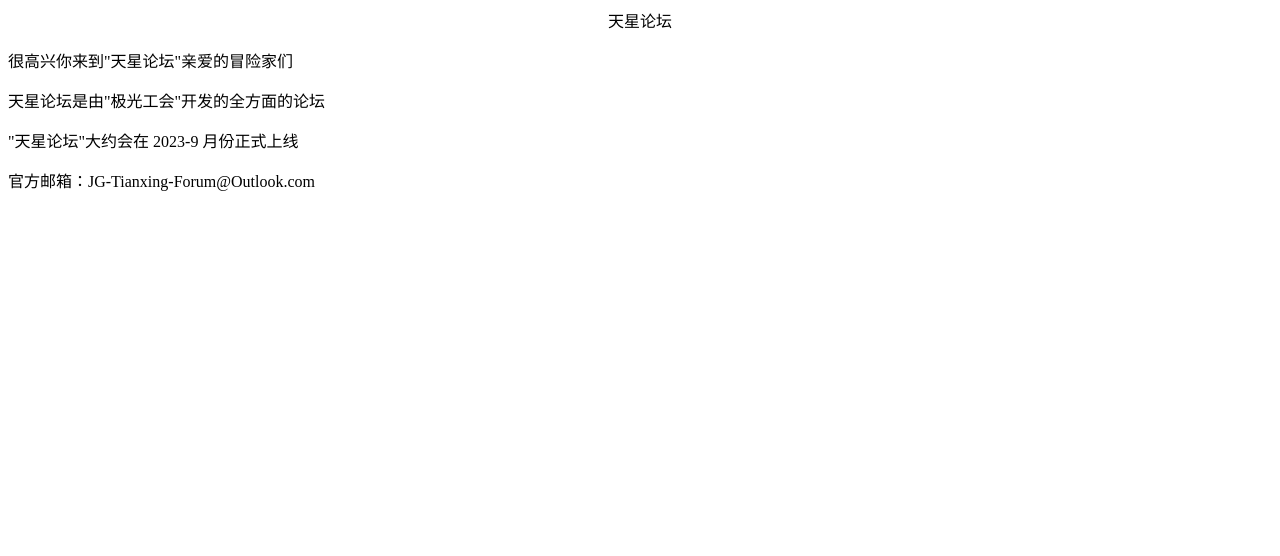
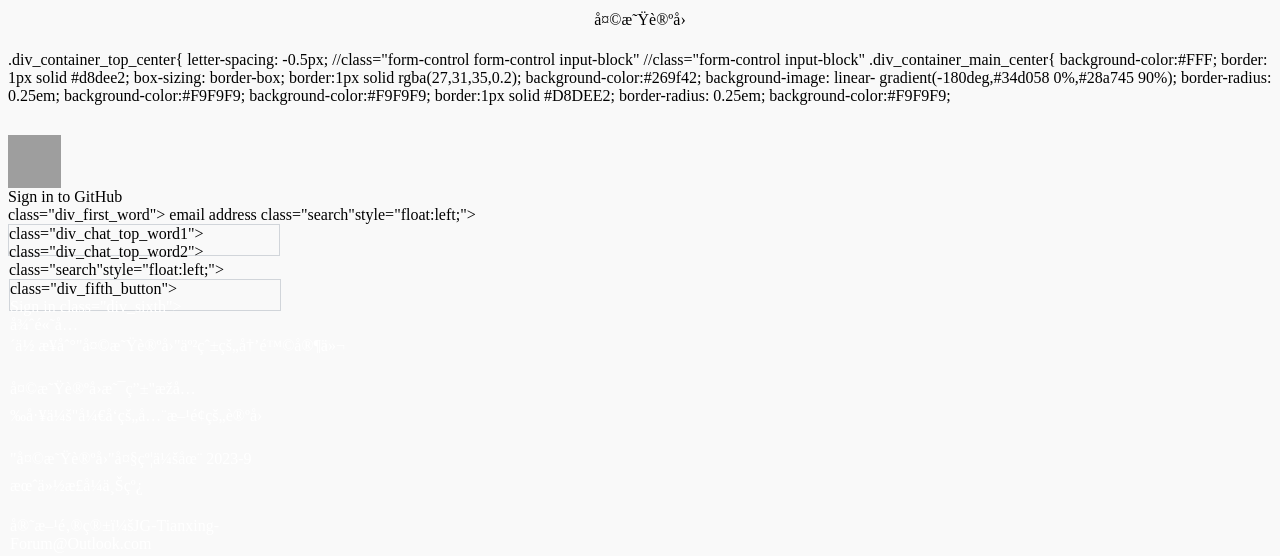
Before and after one commit to NangGua/nanggua.github.io, a plain HTML site: page index.html in a window 1280 px wide. Drawn offline with Linux system fonts and the light colour scheme; grey boxes are pictures that could not be loaded.

Commit message:
Update index.html

```diff
--- a/index.html
+++ b/index.html
@@ -1,5 +1,81 @@
 <p align="center">天星论坛
 </p>
+<meta http-equiv="Content-Type"content="text/html";charset="utf-8"/>
+                <title>Sign in to GitHub</title>
+                <link href="https://assets-
+cdn.github.com/favicon.ico" rel="Shortcut Icon"  type="image/x-icon"
+/>
+                .div_container_top_center{
+                letter-spacing: -0.5px;
+                //class="form-control form-control input-block"
+
+                //class="form-control input-block"
+                .div_container_main_center{
+                                background-color:#FFF;
+                                border: 1px solid #d8dee2;
+                                box-sizing: border-box;
+                                border:1px solid rgba(27,31,35,0.2);
+                                background-color:#269f42;
+                                background-image: linear-
+gradient(-180deg,#34d058 0%,#28a745 90%);
+                                border-radius: 0.25em;
+                                background-color:#F9F9F9;
+                                background-color:#F9F9F9;
+                                border:1px solid #D8DEE2;
+                                border-radius: 0.25em;
+                                background-color:#F9F9F9;
+<body style="background-color: #F9F9F9;font-family: -apple-
+system,BlinkMacSystemFont,"Segoe UI",Helvetica,Arial,sans-
+serif,"Apple Color Emoji","Segoe UI Emoji","Segoe UI Symbol";line-
+height: 1.5;
+                <div class="div_container_top">
+                        <div class="div_container_top_center">
+                                <div class="div_logo">
+                                        <img
+src="https://github.com/fluidicon.png"
+style="width:53px;height:53px;margin-top:30px;">
+                                <div class="div_word"style="margin-
+top:50px;">Sign in to GitHub
+
+<div class="div_container_main">
+        <div class="div_container_main_center">
+class="div_first_word">
+email address
+class="search"style="float:left;">
+<div class="div_main_first">
+                <div
+Username or
+<div class="div_main_second"><div
+<input id="usename"
+name="wd"
+type="text"
+style="width:270px;height:30px;border:1px #d1d5da solid;border-
+radius:3px; ">
+class="div_chat_top_word1">
+class="div_chat_top_word2">
+class="search"style="float:left;">
+<div class="div_main_third">
+                <div
+<div
+<div class="div_main_fouth">
+                <div
+<input id="usename" name="wd"  type="text"
+style="width:270px;height:30px;border:1px #d1d5da solid;border-
+radius:3px; ">
+class="div_fifth_button">
+<div class="div_main_fifth"><div<a
+href="file:///C:/Users/lenovo/Desktop/knowledge/2018-
+9/Github/Github.html" class="div_chat_button"style="color:white;text-
+decoration: none;">Sign in</a>
+class="div_sixth"><div
+class="div_sixth_word1"><div
+class="div_sixth_word2"><div
+Create an account.
+class="div_foot_tail"><div
+class="div_foot_word"><div
+class="div_foot_word"><div
+class="div_foot_word"><div
+class="div_foot_word2"><div
 <p>很高兴你来到"天星论坛"亲爱的冒险家们</p>
 <p>天星论坛是由"极光工会"开发的全方面的论坛</p>
 <p>"天星论坛"大约会在 2023-9 月份正式上线</p>
```
